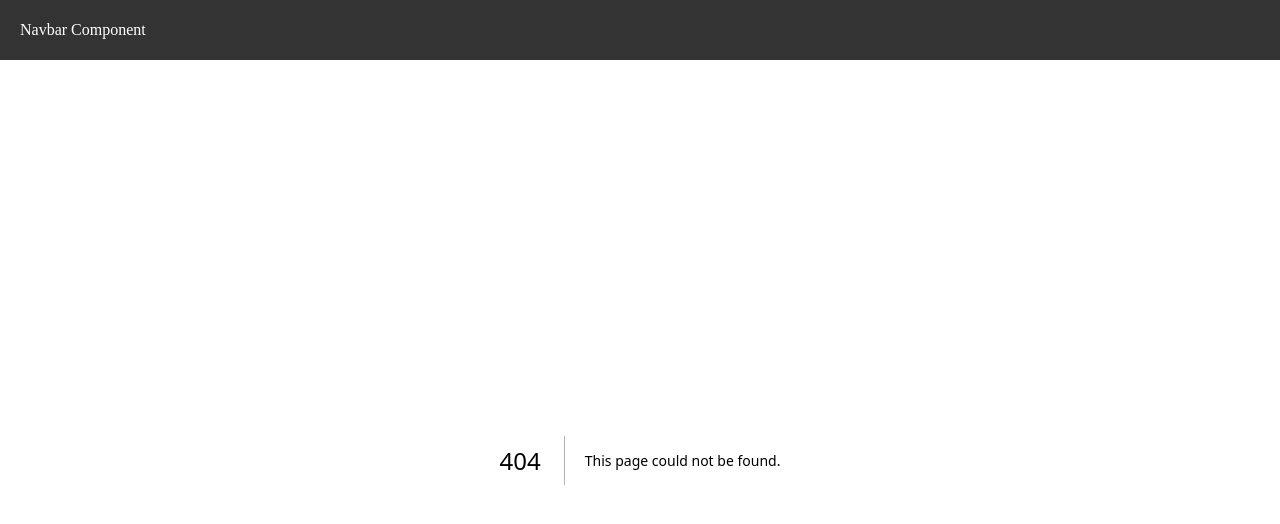
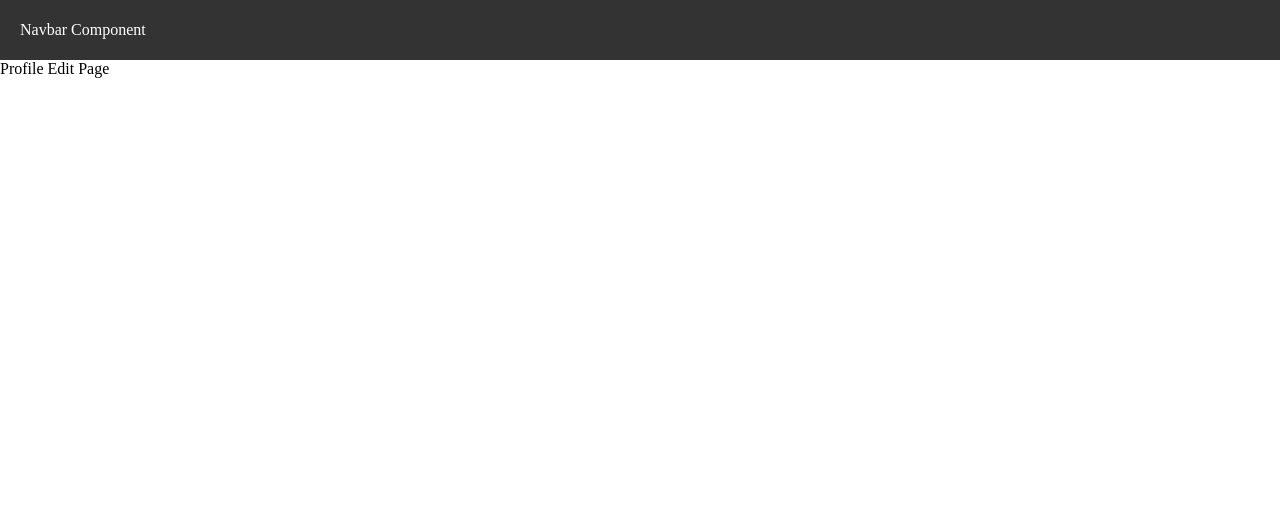
Before and after one commit to BillyMaulanaFerdinan/PBF-Semester6-BillyMaulana, a Next.js app in the folder P2/praktikum/my-app/: page /profile/edit in a window 1280 px wide. Before the commit this address had no page. Shown: the top 524 px of the page. Built offline with nearby package versions, Linux system fonts and the light colour scheme.

Commit message:
add Tugas 1

```diff
--- /dev/null
+++ b/P2/praktikum/my-app/src/pages/profile/edit/index.tsx
@@ -0,0 +1,9 @@
+const profileEditPage = () => {
+    return (
+    <div>
+        Profile Edit Page
+    </div>
+    );
+};
+
+export default profileEditPage;
```
Also changed, not shown: P2/praktikum/my-app/src/pages/profile/index.tsx (added, +9 -0 lines).
